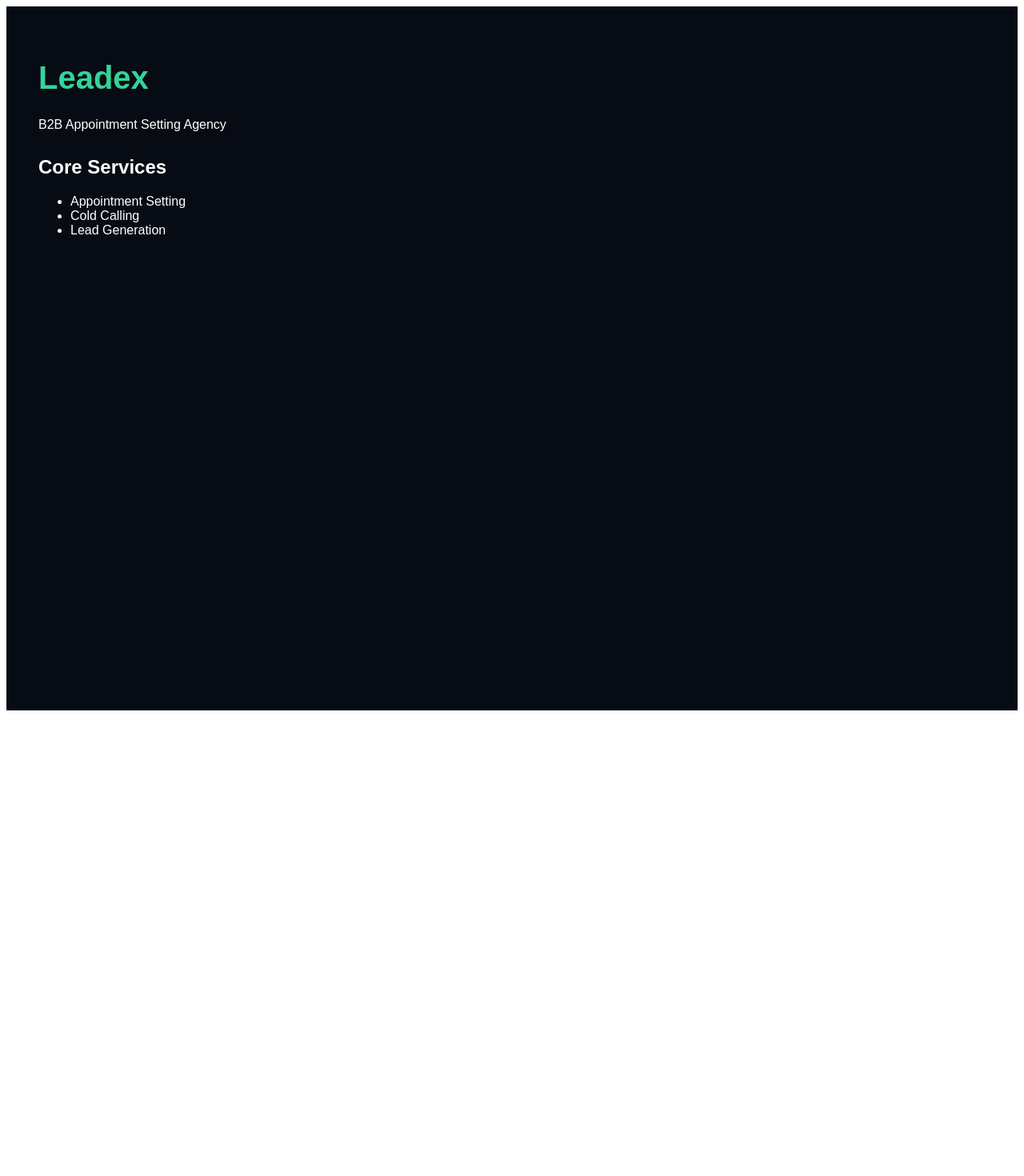
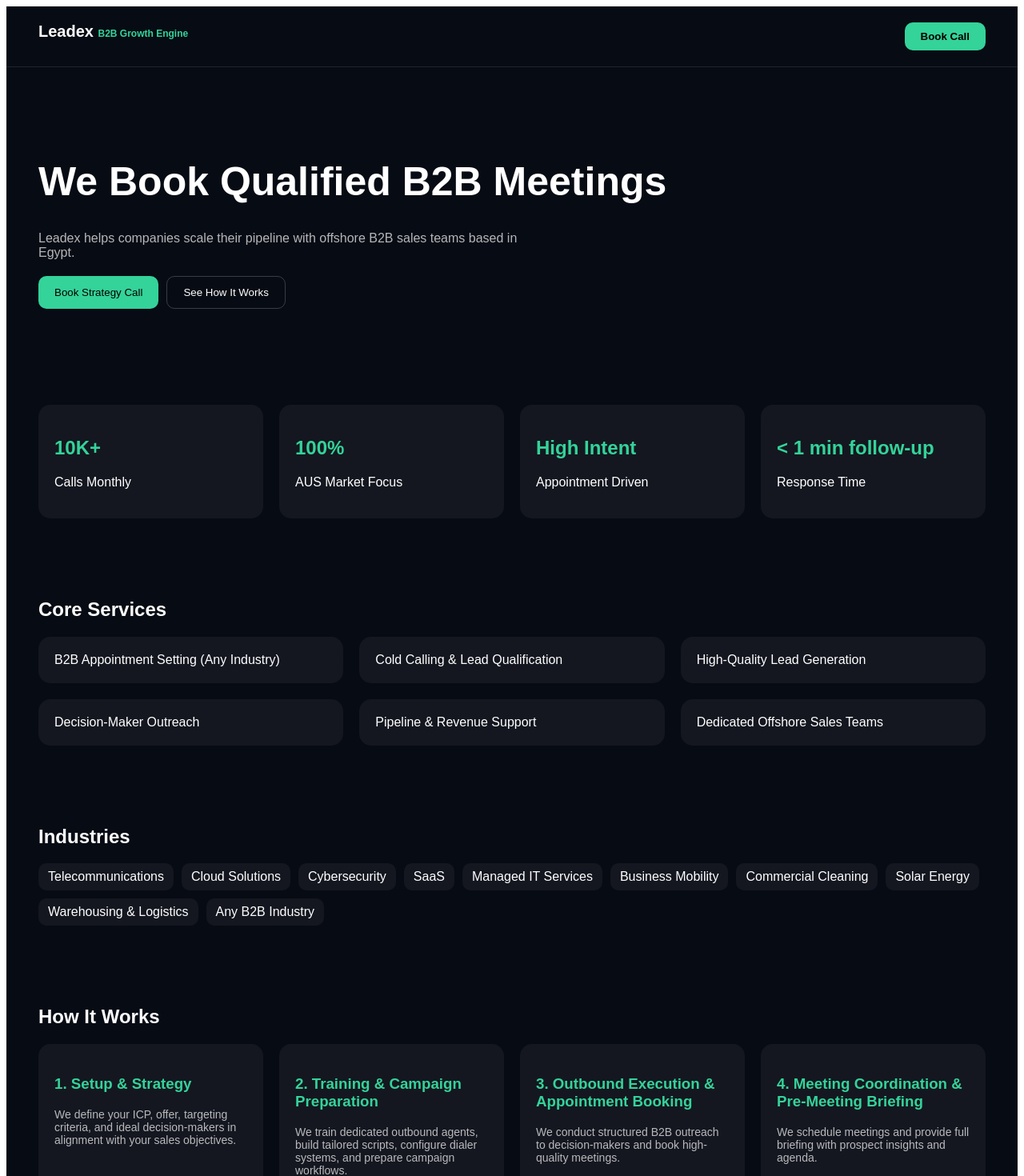
Before and after one commit to youssefamrr0582-debug/leadex-new, a React (Vite) app: page / in a window 1280 px wide. Shown: the top 1470 px of the page at 80% size. Before the commit the page ends 896 px from the top, so only its background shows below. Built offline with nearby package versions, Linux system fonts and the light colour scheme.

Commit message:
Update App.jsx

```diff
--- a/src/App.jsx
+++ b/src/App.jsx
@@ -1,25 +1,184 @@
 export default function App() {
+  const services = [
+    "B2B Appointment Setting (Any Industry)",
+    "Cold Calling & Lead Qualification",
+    "High-Quality Lead Generation",
+    "Decision-Maker Outreach",
+    "Pipeline & Revenue Support",
+    "Dedicated Offshore Sales Teams",
+  ];
+
+  const industries = [
+    "Telecommunications",
+    "Cloud Solutions",
+    "Cybersecurity",
+    "SaaS",
+    "Managed IT Services",
+    "Business Mobility",
+    "Commercial Cleaning",
+    "Solar Energy",
+    "Warehousing & Logistics",
+    "Any B2B Industry",
+  ];
+
+  const stats = [
+    { label: "Calls Monthly", value: "10K+" },
+    { label: "AUS Market Focus", value: "100%" },
+    { label: "Appointment Driven", value: "High Intent" },
+    { label: "Response Time", value: "< 1 min follow-up" },
+  ];
+
+  const process = [
+    {
+      t: "1. Setup & Strategy",
+      d: "We define your ICP, offer, targeting criteria, and ideal decision-makers in alignment with your sales objectives.",
+    },
+    {
+      t: "2. Training & Campaign Preparation",
+      d: "We train dedicated outbound agents, build tailored scripts, configure dialer systems, and prepare campaign workflows.",
+    },
+    {
+      t: "3. Outbound Execution & Appointment Booking",
+      d: "We conduct structured B2B outreach to decision-makers and book high-quality meetings.",
+    },
+    {
+      t: "4. Meeting Coordination & Pre-Meeting Briefing",
+      d: "We schedule meetings and provide full briefing with prospect insights and agenda.",
+    },
+  ];
+
   return (
-    <div style={{
-      minHeight: "100vh",
-      background: "#070b14",
-      color: "white",
-      fontFamily: "sans-serif",
-      padding: "40px"
-    }}>
-      <h1 style={{ color: "#34d399", fontSize: "40px" }}>
-        Leadex
-      </h1>
+    <div style={{ background: "#070b14", color: "white", fontFamily: "sans-serif" }}>
 
-      <p>B2B Appointment Setting Agency</p>
+      {/* NAV */}
+      <div style={{
+        display: "flex",
+        justifyContent: "space-between",
+        padding: "20px 40px",
+        borderBottom: "1px solid rgba(255,255,255,0.1)"
+      }}>
+        <div style={{ fontSize: "20px", fontWeight: "bold" }}>
+          Leadex <span style={{ color: "#34d399", fontSize: "12px" }}>B2B Growth Engine</span>
+        </div>
+        <button style={{
+          background: "#34d399",
+          border: "none",
+          padding: "10px 20px",
+          borderRadius: "10px",
+          fontWeight: "bold"
+        }}>
+          Book Call
+        </button>
+      </div>
 
-      <div style={{ marginTop: "30px" }}>
+      {/* HERO */}
+      <div style={{ padding: "80px 40px" }}>
+        <h1 style={{ fontSize: "50px" }}>
+          We Book Qualified B2B Meetings
+        </h1>
+        <p style={{ color: "rgba(255,255,255,0.7)", maxWidth: "600px" }}>
+          Leadex helps companies scale their pipeline with offshore B2B sales teams based in Egypt.
+        </p>
+
+        <div style={{ display: "flex", gap: "10px", marginTop: "20px" }}>
+          <button style={{
+            background: "#34d399",
+            padding: "12px 20px",
+            borderRadius: "10px",
+            border: "none"
+          }}>
+            Book Strategy Call
+          </button>
+
+          <button style={{
+            background: "transparent",
+            border: "1px solid rgba(255,255,255,0.2)",
+            padding: "12px 20px",
+            borderRadius: "10px",
+            color: "white"
+          }}>
+            See How It Works
+          </button>
+        </div>
+      </div>
+
+      {/* STATS */}
+      <div style={{
+        display: "grid",
+        gridTemplateColumns: "repeat(4,1fr)",
+        gap: "20px",
+        padding: "40px"
+      }}>
+        {stats.map((s) => (
+          <div key={s.label} style={{
+            background: "rgba(255,255,255,0.05)",
+            padding: "20px",
+            borderRadius: "15px"
+          }}>
+            <h2 style={{ color: "#34d399" }}>{s.value}</h2>
+            <p>{s.label}</p>
+          </div>
+        ))}
+      </div>
+
+      {/* SERVICES */}
+      <div style={{ padding: "40px" }}>
         <h2>Core Services</h2>
-        <ul>
-          <li>Appointment Setting</li>
-          <li>Cold Calling</li>
-          <li>Lead Generation</li>
-        </ul>
+        <div style={{ display: "grid", gridTemplateColumns: "repeat(3,1fr)", gap: "20px" }}>
+          {services.map((s) => (
+            <div key={s} style={{
+              background: "rgba(255,255,255,0.05)",
+              padding: "20px",
+              borderRadius: "15px"
+            }}>
+              {s}
+            </div>
+          ))}
+        </div>
+      </div>
+
+      {/* INDUSTRIES */}
+      <div style={{ padding: "40px" }}>
+        <h2>Industries</h2>
+        <div style={{ display: "flex", flexWrap: "wrap", gap: "10px" }}>
+          {industries.map((i) => (
+            <span key={i} style={{
+              background: "rgba(255,255,255,0.05)",
+              padding: "8px 12px",
+              borderRadius: "10px"
+            }}>
+              {i}
+            </span>
+          ))}
+        </div>
+      </div>
+
+      {/* PROCESS */}
+      <div style={{ padding: "40px" }}>
+        <h2>How It Works</h2>
+        <div style={{ display: "grid", gridTemplateColumns: "repeat(4,1fr)", gap: "20px" }}>
+          {process.map((p) => (
+            <div key={p.t} style={{
+              background: "rgba(255,255,255,0.05)",
+              padding: "20px",
+              borderRadius: "15px"
+            }}>
+              <h3 style={{ color: "#34d399" }}>{p.t}</h3>
+              <p style={{ fontSize: "14px", color: "rgba(255,255,255,0.7)" }}>
+                {p.d}
+              </p>
+            </div>
+          ))}
+        </div>
+      </div>
+
+      {/* FOOTER */}
+      <div style={{
+        textAlign: "center",
+        padding: "40px",
+        borderTop: "1px solid rgba(255,255,255,0.1)"
+      }}>
+        © {new Date().getFullYear()} Leadex
       </div>
     </div>
   );
```
